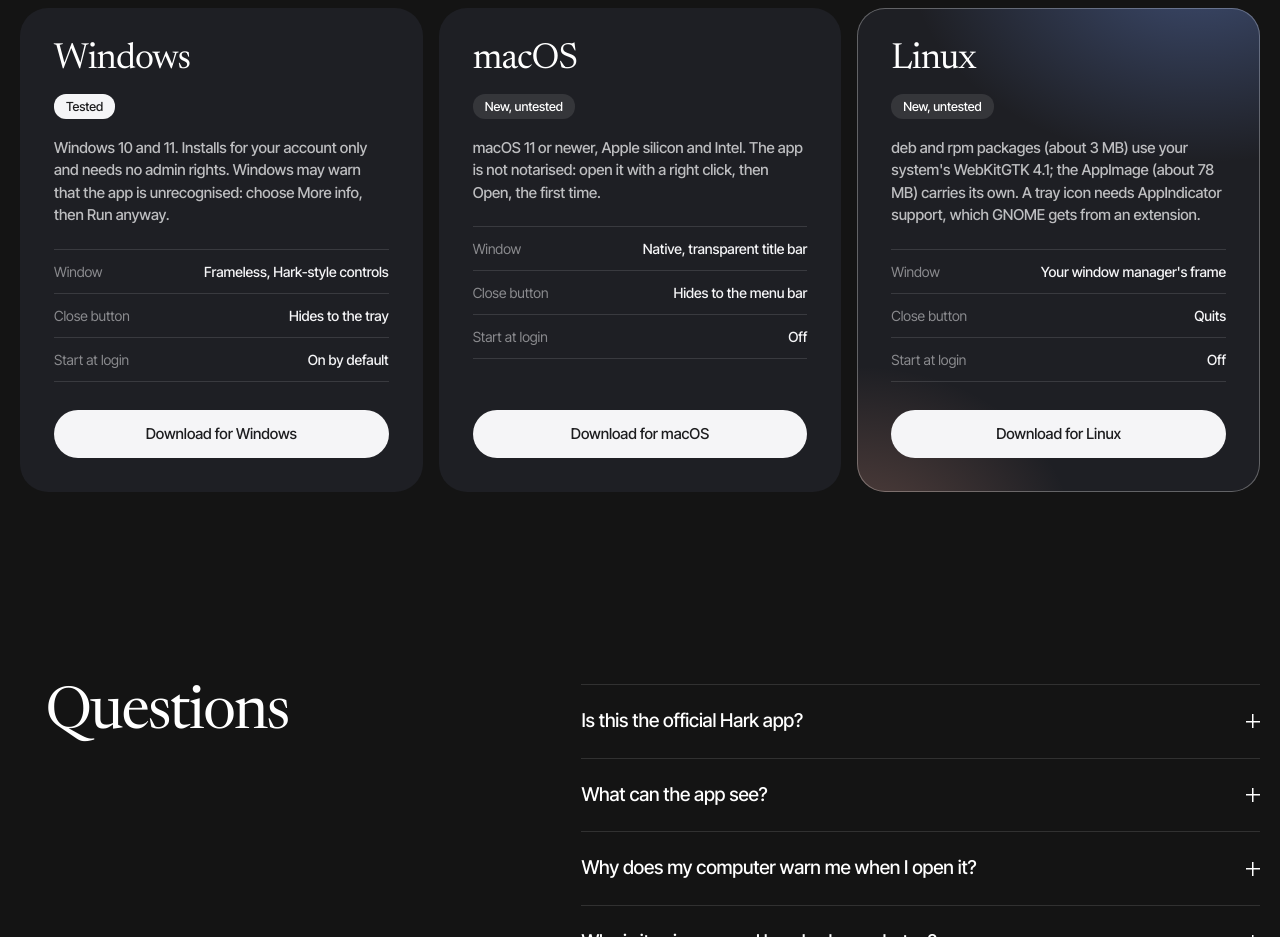
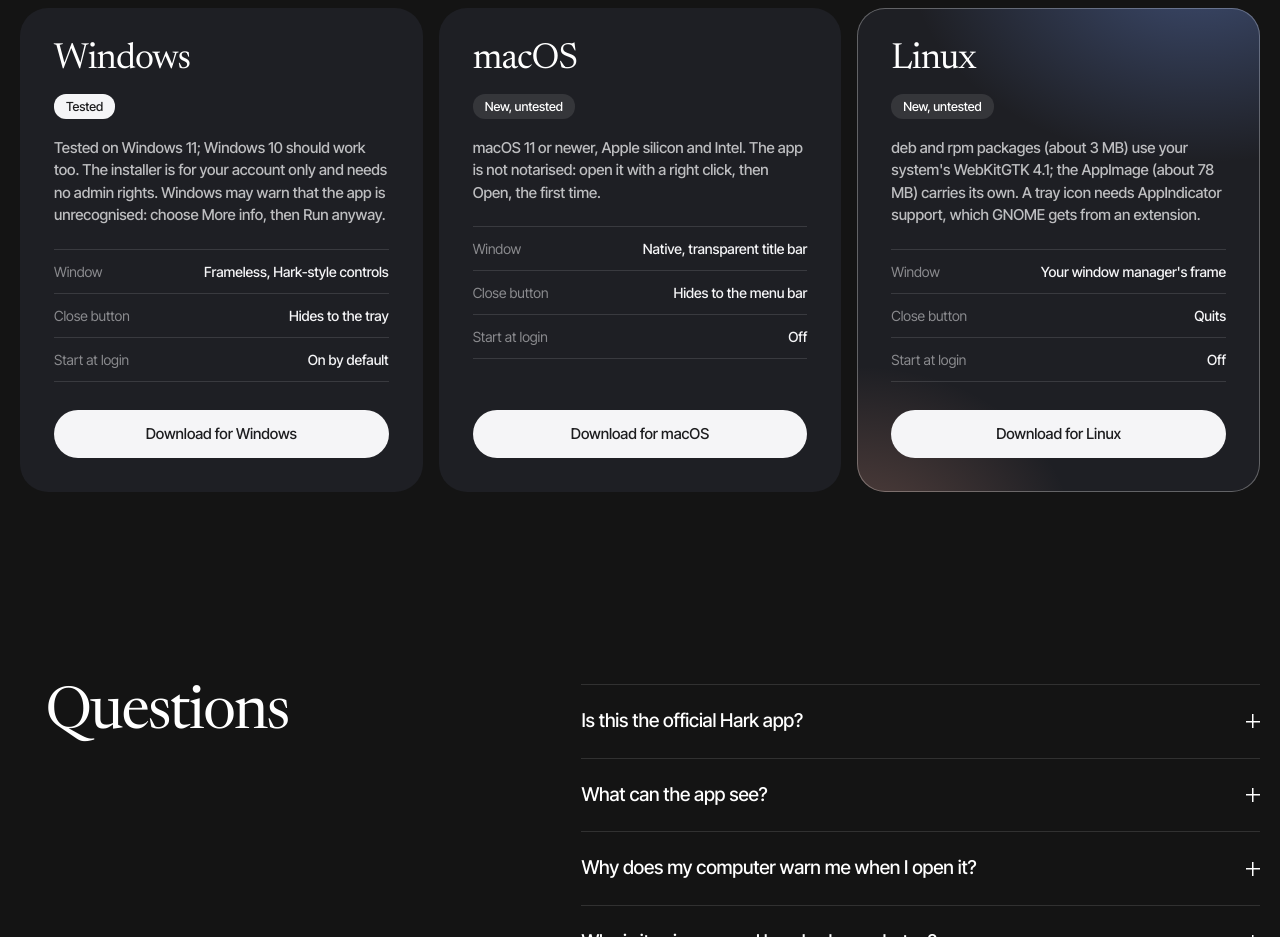
Before and after one commit to Alx8g/hark-desktop, a website: page docs/index.html in a window 1280 px wide. Shown: the part 5420-6357 px from the top of the page. Drawn offline with Linux system fonts and the light colour scheme; no server answers.

```diff
--- a/docs/index.html
+++ b/docs/index.html
@@ -159,7 +159,7 @@
           <article class="os" data-os="windows" data-reveal>
             <h3>Windows</h3>
             <span class="chip ok">Tested</span>
-            <p>Windows 10 and 11. Installs for your account only and needs no admin rights. Windows may warn that the app is unrecognised: choose More info, then Run anyway.</p>
+            <p>Tested on Windows 11; Windows 10 should work too. The installer is for your account only and needs no admin rights. Windows may warn that the app is unrecognised: choose More info, then Run anyway.</p>
             <dl>
               <div><dt>Window</dt><dd>Frameless, Hark-style controls</dd></div>
               <div><dt>Close button</dt><dd>Hides to the tray</dd></div>
```
Also changed, not shown: README.md.
